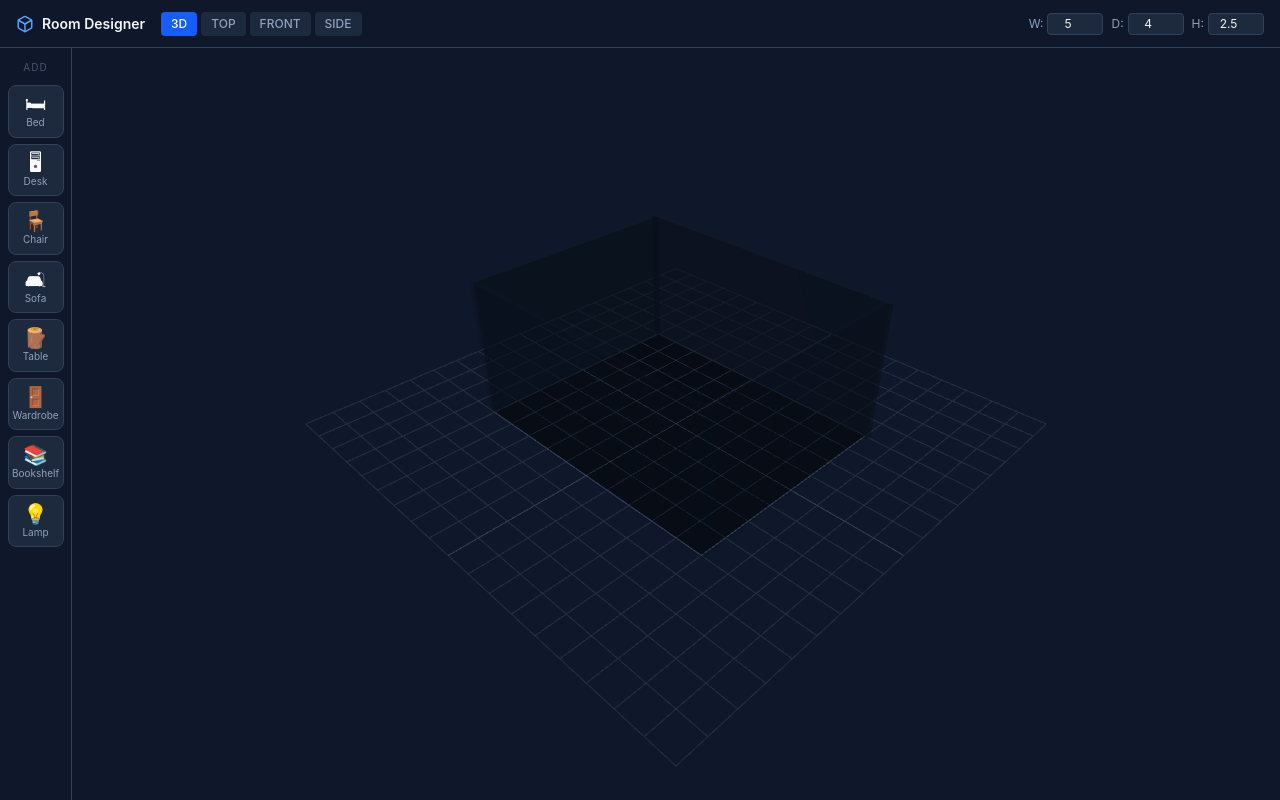
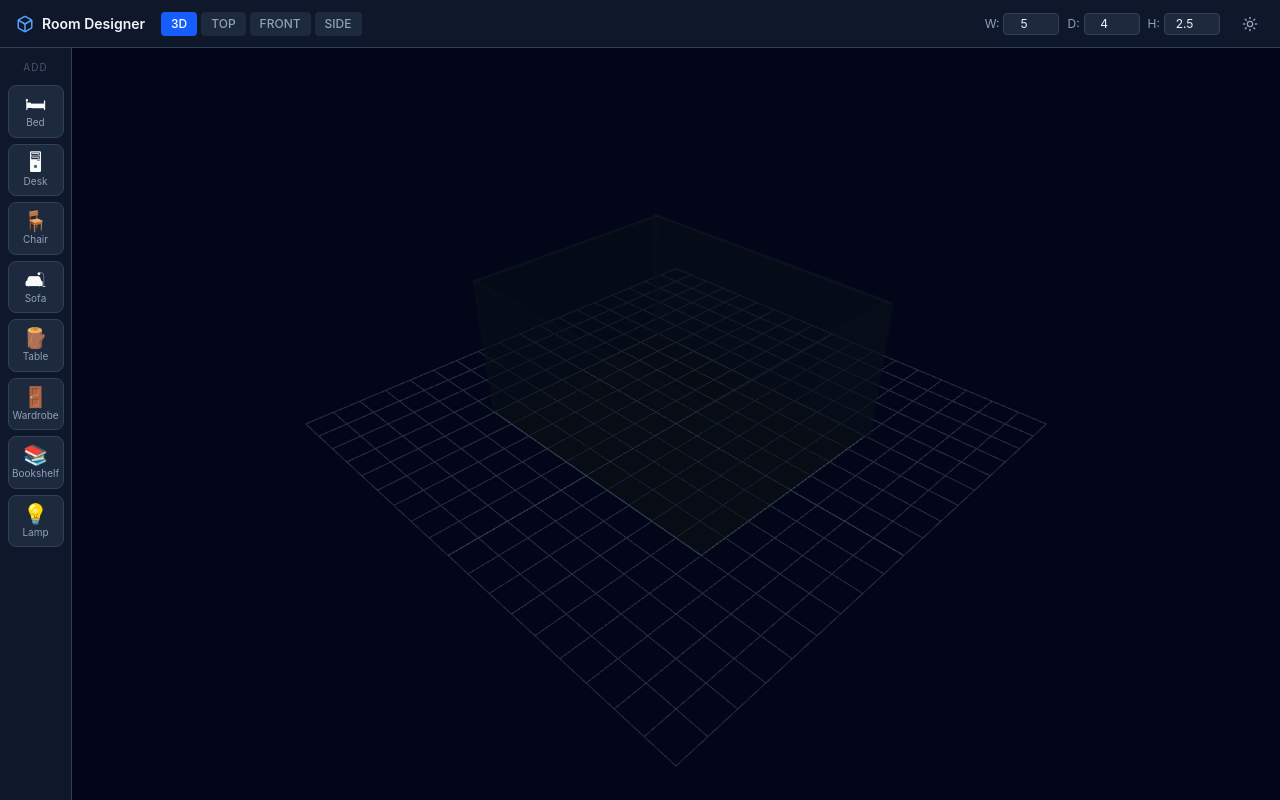
Before and after one commit to nataki/room-designer, a React (Vite) app: page / in a window 1280 px wide. Built offline with nearby package versions, Linux system fonts and the light colour scheme.

Commit message:
Add white theme

```diff
--- a/src/components/scene/RoomMesh.tsx
+++ b/src/components/scene/RoomMesh.tsx
@@ -1,10 +1,31 @@
 import { useEffect, useMemo } from 'react';
 import * as THREE from 'three';
 import { useRoomStore } from '../../store/roomStore';
+import { useUIStore } from '../../store/uiStore';
 
 export default function RoomMesh() {
   const room = useRoomStore((s) => s.room);
+  const theme = useUIStore((s) => s.theme);
   const { width, length, height } = room;
+
+  const colors =
+    theme === 'dark'
+      ? {
+          floor: '#1e293b',
+          gridA: '#334155',
+          gridB: '#243040',
+          wallFB: '#334155',
+          wallLR: '#2d3f52',
+          edges: '#475569',
+        }
+      : {
+          floor: '#e2e8f0',
+          gridA: '#cbd5e1',
+          gridB: '#e2e8f0',
+          wallFB: '#cbd5e1',
+          wallLR: '#d1d5db',
+          edges: '#94a3b8',
+        };
   const wallThickness = 0.08;
 
   const floorEdgesGeo = useMemo(() => {
@@ -21,7 +42,7 @@ export default function RoomMesh() {
       {/* Floor */}
       <mesh receiveShadow rotation={[-Math.PI / 2, 0, 0]}>
         <planeGeometry args={[width, length]} />
-        <meshStandardMaterial color="#1e293b" roughness={0.8} />
+        <meshStandardMaterial color={colors.floor} roughness={0.8} />
       </mesh>
 
       {/* Floor grid */}
@@ -29,8 +50,8 @@ export default function RoomMesh() {
         args={[
           Math.max(width, length) + 4,
           (Math.max(width, length) + 4) * 2,
-          '#334155',
-          '#243040',
+          colors.gridA,
+          colors.gridB,
         ]}
         position={[0, 0.001, 0]}
       />
@@ -39,7 +60,7 @@ export default function RoomMesh() {
       <mesh receiveShadow position={[0, height / 2, -length / 2]}>
         <boxGeometry args={[width + wallThickness * 2, height, wallThickness]} />
         <meshStandardMaterial
-          color="#334155"
+          color={colors.wallFB}
           transparent
           depthWrite={false}
           opacity={0.6}
@@ -51,7 +72,7 @@ export default function RoomMesh() {
       <mesh receiveShadow position={[-width / 2, height / 2, 0]}>
         <boxGeometry args={[wallThickness, height, length]} />
         <meshStandardMaterial
-          color="#2d3f52"
+          color={colors.wallLR}
           transparent
           depthWrite={false}
           opacity={0.6}
@@ -63,7 +84,7 @@ export default function RoomMesh() {
       <mesh receiveShadow position={[width / 2, height / 2, 0]}>
         <boxGeometry args={[wallThickness, height, length]} />
         <meshStandardMaterial
-          color="#2d3f52"
+          color={colors.wallLR}
           transparent
           depthWrite={false}
           opacity={0.25}
@@ -75,7 +96,7 @@ export default function RoomMesh() {
       <mesh receiveShadow position={[0, height / 2, length / 2]}>
         <boxGeometry args={[width + wallThickness * 2, height, wallThickness]} />
         <meshStandardMaterial
-          color="#334155"
+          color={colors.wallFB}
           transparent
           depthWrite={false}
           opacity={0.15}
@@ -85,7 +106,7 @@ export default function RoomMesh() {
 
       {/* Floor boundary edges */}
       <lineSegments position={[0, 0.003, 0]} geometry={floorEdgesGeo}>
-        <lineBasicMaterial color="#475569" />
+        <lineBasicMaterial color={colors.edges} />
       </lineSegments>
     </group>
   );
--- a/src/components/scene/RoomScene.tsx
+++ b/src/components/scene/RoomScene.tsx
@@ -4,7 +4,8 @@ import CameraRig from './CameraRig';
 
 export default function RoomScene() {
   return (
-    <Canvas shadows camera={{ position: [8, 8, 8], fov: 50 }} className="w-full h-full">
+    <div className="w-full h-full bg-slate-50 dark:bg-slate-950">
+      <Canvas shadows gl={{ alpha: true }} camera={{ position: [8, 8, 8], fov: 50 }} className="w-full h-full">
         <ambientLight intensity={0.4} />
         <directionalLight
           position={[5, 10, 5]}
@@ -21,5 +22,6 @@ export default function RoomScene() {
         <RoomMesh />
         <CameraRig />
       </Canvas>
+    </div>
   );
 }
--- a/src/components/ui/FurniturePalette.tsx
+++ b/src/components/ui/FurniturePalette.tsx
@@ -3,17 +3,17 @@ import { FURNITURE_TYPES } from '../../constants/furniture';
 export default function FurniturePalette() {
   const addFurniture = (type: string) => console.log('Add furniture - ', type);
   return (
-    <aside className="w-[72px] bg-slate-900 border-r border-slate-700 flex flex-col items-center py-3 gap-1.5 overflow-y-auto shrink-0">
-      <p className="text-slate-600 text-[10px] uppercase tracking-widest mb-1 rotate-0">Add</p>
+    <aside className="w-[72px] bg-white dark:bg-slate-900 border-r border-slate-200 dark:border-slate-700 flex flex-col items-center py-3 gap-1.5 overflow-y-auto shrink-0">
+      <p className="text-slate-400 dark:text-slate-600 text-[10px] uppercase tracking-widest mb-1 rotate-0">Add</p>
       {Object.entries(FURNITURE_TYPES).map(([type, def]) => (
         <button
           key={type}
           onClick={() => addFurniture(type)}
           title={`Add ${def.label}`}
-          className="group w-[56px] flex flex-col items-center gap-0.5 p-2 rounded-lg bg-slate-800 hover:bg-slate-700 border border-slate-700 hover:border-blue-500 transition-all cursor-pointer"
+          className="group w-[56px] flex flex-col items-center gap-0.5 p-2 rounded-lg bg-slate-100 dark:bg-slate-800 hover:bg-slate-200 dark:hover:bg-slate-700 border border-slate-200 dark:border-slate-700 hover:border-blue-500 transition-all cursor-pointer"
         >
           <span className="text-xl leading-none">{def.icon}</span>
-          <span className="text-[10px] text-slate-400 group-hover:text-slate-200 leading-tight text-center">
+          <span className="text-[10px] text-slate-500 group-hover:text-slate-800 dark:text-slate-400 dark:group-hover:text-slate-200 leading-tight text-center">
             {def.label}
           </span>
         </button>
--- a/src/components/ui/Toolbar.tsx
+++ b/src/components/ui/Toolbar.tsx
@@ -1,4 +1,4 @@
-import { Box } from 'lucide-react';
+import { Box, Sun, Moon } from 'lucide-react';
 import { useUIStore } from '../../store/uiStore';
 import { useRoomStore } from '../../store/roomStore';
 
@@ -12,14 +12,16 @@ const ROOM_SIZES = [
 export default function Toolbar() {
   const cameraView = useUIStore((s) => s.cameraView);
   const setCameraView = useUIStore((s) => s.setCameraView);
+  const theme = useUIStore((s) => s.theme);
+  const setTheme = useUIStore((s) => s.setTheme);
   const room = useRoomStore((s) => s.room);
   const setDimensions = useRoomStore((s) => s.setDimensions);
 
   return (
-    <header className="flex items-center gap-4 px-4 h-12 bg-slate-900 border-b border-slate-700 shrink-0">
-      <div className="flex items-center gap-2 text-blue-400 font-semibold text-sm shrink-0">
-        <Box size={18} />
-        <span className="hidden sm:inline text-slate-100">Room Designer</span>
+    <header className="flex items-center gap-4 px-4 h-12 bg-white dark:bg-slate-900 border-b border-slate-200 dark:border-slate-700 shrink-0">
+      <div className="flex items-center gap-2 font-semibold text-sm shrink-0">
+        <Box size={18} className="text-blue-500 dark:text-blue-400" />
+        <span className="hidden sm:inline text-slate-900 dark:text-slate-100">Room Designer</span>
       </div>
 
       {/* Camera view buttons */}
@@ -31,7 +33,7 @@ export default function Toolbar() {
             className={`px-2.5 py-1 rounded text-xs font-medium transition-colors ${
               cameraView === view
                 ? 'bg-blue-600 text-white'
-                : 'bg-slate-800 text-slate-400 hover:bg-slate-700 hover:text-slate-200'
+                : 'bg-slate-100 text-slate-600 hover:bg-slate-200 hover:text-slate-800 dark:bg-slate-800 dark:text-slate-400 dark:hover:bg-slate-700 dark:hover:text-slate-200'
             }`}
           >
             {view.toUpperCase()}
@@ -42,7 +44,7 @@ export default function Toolbar() {
       {/* Room size inputs */}
       <div className="flex items-center gap-2 ml-auto">
         {ROOM_SIZES.map(({ key, label }) => (
-          <label key={key} className="flex items-center gap-1 text-xs text-slate-400">
+          <label key={key} className="flex items-center gap-1 text-xs text-slate-500 dark:text-slate-400">
             {label}:
             <input
               type="number"
@@ -51,11 +53,20 @@ export default function Toolbar() {
               step={0.5}
               value={room[key]}
               onChange={(e) => setDimensions({ [key]: parseFloat(e.target.value) || 1 })}
-              className="w-14 px-1.5 py-0.5 rounded bg-slate-800 border border-slate-700 text-slate-100 text-xs text-center focus:outline-none focus:border-blue-500"
+              className="w-14 px-1.5 py-0.5 rounded bg-slate-100 border border-slate-200 text-slate-900 dark:bg-slate-800 dark:border-slate-700 dark:text-slate-100 text-xs text-center focus:outline-none focus:border-blue-500"
             />
           </label>
         ))}
       </div>
+
+      {/* Theme toggle */}
+      <button
+        onClick={() => setTheme(theme === 'dark' ? 'light' : 'dark')}
+        className="p-1.5 rounded text-slate-500 hover:text-slate-800 hover:bg-slate-100 dark:text-slate-400 dark:hover:text-slate-200 dark:hover:bg-slate-800 transition-colors"
+        title="Toggle theme"
+      >
+        {theme === 'dark' ? <Sun size={16} /> : <Moon size={16} />}
+      </button>
     </header>
   );
 }
--- a/src/index.css
+++ b/src/index.css
@@ -1,4 +1,5 @@
 @import 'tailwindcss';
+@custom-variant dark (&:where(.dark, .dark *));
 
 * {
   box-sizing: border-box;
@@ -11,9 +12,15 @@ body,
   margin: 0;
   padding: 0;
   overflow: hidden;
+  background-color: #ffffff;
+  color: #0f172a;
+  font-family: 'Inter', system-ui, sans-serif;
+}
+
+.dark body,
+.dark #root {
   background-color: #0f172a;
   color: #f8fafc;
-  font-family: 'Inter', system-ui, sans-serif;
 }
 
 /* Custom scrollbar */
@@ -21,9 +28,16 @@ body,
   width: 4px;
 }
 ::-webkit-scrollbar-track {
+  background: #f1f5f9;
+}
+::-webkit-scrollbar-thumb {
+  background: #94a3b8;
+  border-radius: 2px;
+}
+
+.dark ::-webkit-scrollbar-track {
   background: #1e293b;
 }
-::-webkit-scrollbar-thumb {
+.dark ::-webkit-scrollbar-thumb {
   background: #475569;
-  border-radius: 2px;
 }
--- a/src/store/uiStore.ts
+++ b/src/store/uiStore.ts
@@ -1,12 +1,26 @@
 import { create } from 'zustand';
-import type { TCameraView } from '../types';
+import type { TCameraView, TTheme } from '../types';
 
 interface IUIState {
   cameraView: TCameraView;
   setCameraView: (view: TCameraView) => void;
+  theme: TTheme;
+  setTheme: (theme: TTheme) => void;
 }
 
 export const useUIStore = create<IUIState>((set) => ({
   cameraView: '3d',
   setCameraView: (view) => set({ cameraView: view }),
+  theme: 'dark',
+  setTheme: (theme) => {
+    if (theme === 'dark') {
+      document.documentElement.classList.add('dark');
+    } else {
+      document.documentElement.classList.remove('dark');
+    }
+    set({ theme });
+  },
 }));
+
+// Apply dark class on initial load
+document.documentElement.classList.add('dark');
--- a/src/types/index.ts
+++ b/src/types/index.ts
@@ -1 +1,2 @@
 export type TCameraView = '3d' | 'top' | 'front' | 'side';
+export type TTheme = 'dark' | 'light';
```
Lines whose indentation alone changed are shown as unchanged.
